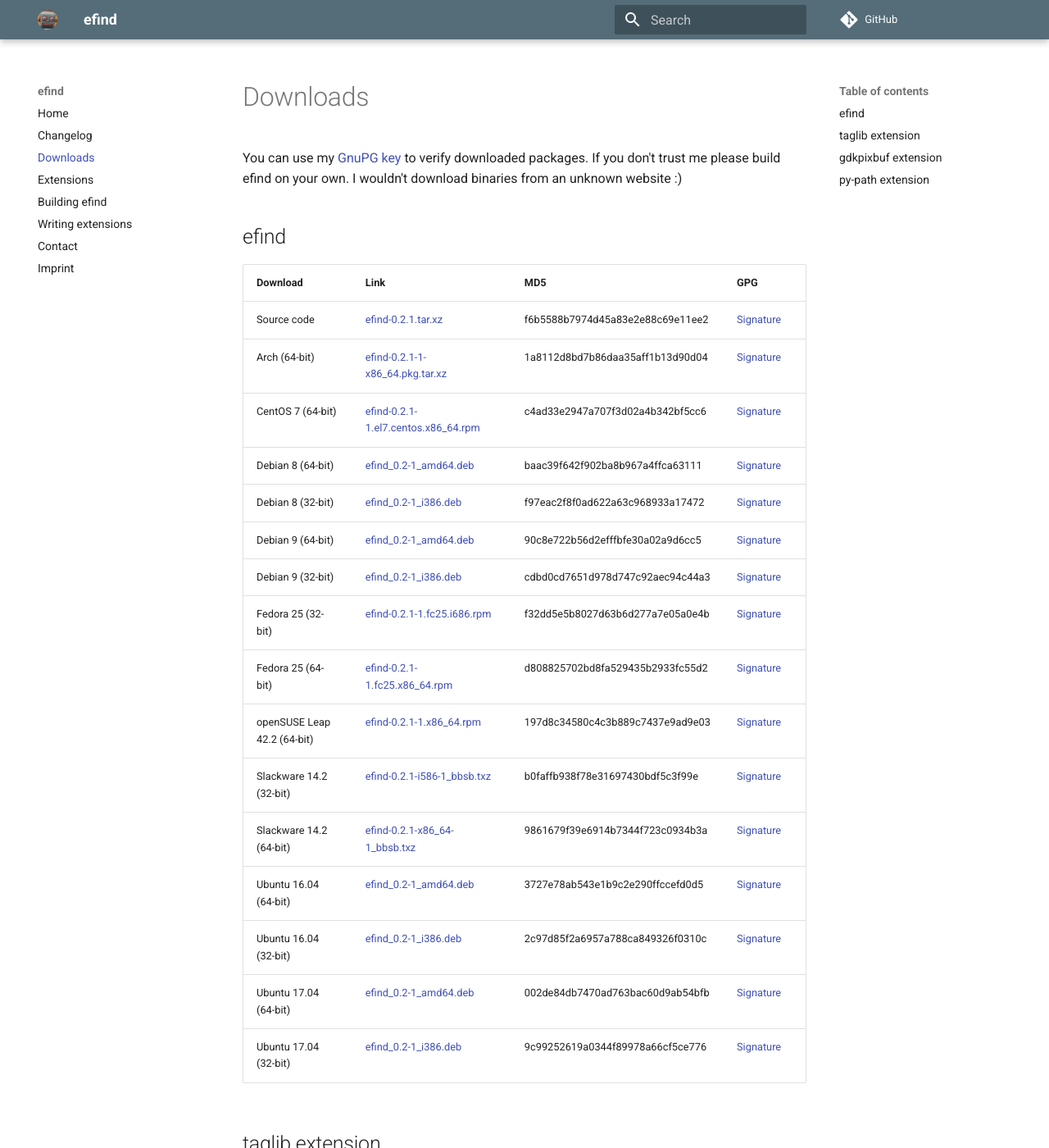
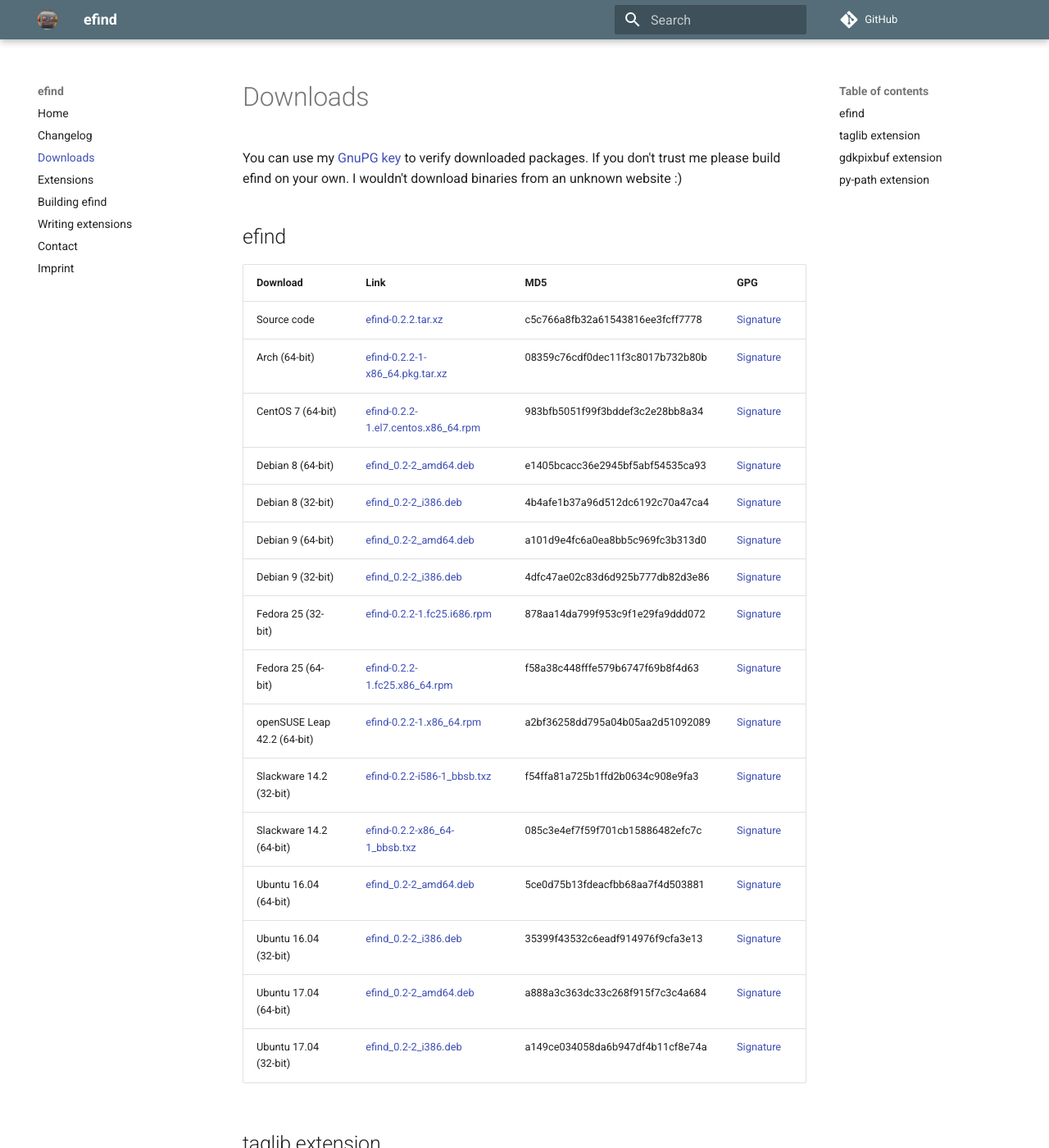
Before and after one commit to 20centaurifux/efind-website, an MkDocs documentation site: the page built from docs/downloads.md, in a window 1280 px wide and 1400 px high. Shown: the whole window at 82% size. Built offline with MkDocs 1.6.1 and Material for MkDocs 9.7.7, drawn with Linux system fonts in a browser that asks for light colours; comment, search, counter and statistics services are not loaded; old or Windows-style settings are respelled for this version of MkDocs.

Commit message:
efind 0.2.2 release

```diff
--- a/docs/downloads.md
+++ b/docs/downloads.md
@@ -5,22 +5,22 @@
 
 | Download | Link | MD5 | GPG |
 | :------- | :--- | :-- | :-- |
-Source code|[efind-0.2.1.tar.xz](downloads/source/efind-0.2.1.tar.xz)|f6b5588b7974d45a83e2e88c69e11ee2|[Signature](downloads/source/efind-0.2.1.tar.xz.asc)
-Arch (64-bit)|[efind-0.2.1-1-x86_64.pkg.tar.xz](downloads/arch/efind-0.2.1-1-x86_64.pkg.tar.xz)|1a8112d8bd7b86daa35aff1b13d90d04|[Signature](downloads/arch/efind-0.2.1-1-x86_64.pkg.tar.xz.asc)
-CentOS 7 (64-bit)|[efind-0.2.1-1.el7.centos.x86_64.rpm](downloads/centos-7/efind-0.2.1-1.el7.centos.x86_64.rpm)|c4ad33e2947a707f3d02a4b342bf5cc6|[Signature](downloads/centos-7/efind-0.2.1-1.el7.centos.x86_64.rpm.asc)
-Debian 8 (64-bit)|[efind_0.2-1_amd64.deb](downloads/debian-8/efind_0.2-1_amd64.deb)|baac39f642f902ba8b967a4ffca63111|[Signature](downloads/debian-8/efind_0.2-1_amd64.deb.asc)
-Debian 8 (32-bit)|[efind_0.2-1_i386.deb](downloads/debian-8/efind_0.2-1_i386.deb)|f97eac2f8f0ad622a63c968933a17472|[Signature](downloads/debian-8/efind_0.2-1_i386.deb.asc)
-Debian 9 (64-bit)|[efind_0.2-1_amd64.deb](downloads/debian-9/efind_0.2-1_amd64.deb)|90c8e722b56d2efffbfe30a02a9d6cc5|[Signature](downloads/debian-9/efind_0.2-1_amd64.deb.asc)
-Debian 9 (32-bit)|[efind_0.2-1_i386.deb](downloads/debian-9/efind_0.2-1_i386.deb)|cdbd0cd7651d978d747c92aec94c44a3|[Signature](downloads/debian-9/efind_0.2-1_i386.deb.asc)
-Fedora 25 (32-bit)|[efind-0.2.1-1.fc25.i686.rpm](downloads/fedora-25/efind-0.2.1-1.fc25.i686.rpm)|f32dd5e5b8027d63b6d277a7e05a0e4b|[Signature](downloads/fedora-25/efind-0.2.1-1.fc25.i686.rpm.asc)
-Fedora 25 (64-bit)|[efind-0.2.1-1.fc25.x86_64.rpm](downloads/fedora-25/efind-0.2.1-1.fc25.x86_64.rpm)|d808825702bd8fa529435b2933fc55d2|[Signature](downloads/fedora-25/efind-0.2.1-1.fc25.x86_64.rpm.asc)
-openSUSE Leap 42.2 (64-bit)|[efind-0.2.1-1.x86_64.rpm](downloads/opensuse-leap/efind-0.2.1-1.x86_64.rpm)|197d8c34580c4c3b889c7437e9ad9e03|[Signature](downloads/opensuse-leap/efind-0.2.1-1.x86_64.rpm.asc)
-Slackware 14.2 (32-bit)|[efind-0.2.1-i586-1_bbsb.txz](downloads/slackware-14.2/efind-0.2.1-i586-1_bbsb.txz)|b0faffb938f78e31697430bdf5c3f99e|[Signature](downloads/slackware-14.2/efind-0.2.1-i586-1_bbsb.txz.asc)
-Slackware 14.2 (64-bit)|[efind-0.2.1-x86_64-1_bbsb.txz](downloads/slackware-14.2/efind-0.2.1-x86_64-1_bbsb.txz)|9861679f39e6914b7344f723c0934b3a|[Signature](downloads/slackware-14.2/efind-0.2.1-x86_64-1_bbsb.txz.asc)
-Ubuntu 16.04 (64-bit)|[efind_0.2-1_amd64.deb](downloads/ubuntu-16.04/efind_0.2-1_amd64.deb)|3727e78ab543e1b9c2e290ffccefd0d5|[Signature](downloads/ubuntu-16.04/efind_0.2-1_amd64.deb.asc)
-Ubuntu 16.04 (32-bit)|[efind_0.2-1_i386.deb](downloads/ubuntu-16.04/efind_0.2-1_i386.deb)|2c97d85f2a6957a788ca849326f0310c|[Signature](downloads/ubuntu-16.04/efind_0.2-1_i386.deb.asc)
-Ubuntu 17.04 (64-bit)|[efind_0.2-1_amd64.deb](downloads/ubuntu-17.04/efind_0.2-1_amd64.deb)|002de84db7470ad763bac60d9ab54bfb|[Signature](downloads/ubuntu-17.04/efind_0.2-1_amd64.deb.asc)
-Ubuntu 17.04 (32-bit)|[efind_0.2-1_i386.deb](downloads/ubuntu-17.04/efind_0.2-1_i386.deb)|9c99252619a0344f89978a66cf5ce776|[Signature](downloads/ubuntu-17.04/efind_0.2-1_i386.deb.asc)
+Source code|[efind-0.2.2.tar.xz](downloads/source/efind-0.2.2.tar.xz)|c5c766a8fb32a61543816ee3fcff7778|[Signature](downloads/source/efind-0.2.2.tar.xz.asc)
+Arch (64-bit)|[efind-0.2.2-1-x86_64.pkg.tar.xz](downloads/arch/efind-0.2.2-1-x86_64.pkg.tar.xz)|08359c76cdf0dec11f3c8017b732b80b|[Signature](downloads/arch/efind-0.2.2-1-x86_64.pkg.tar.xz.asc)
+CentOS 7 (64-bit)|[efind-0.2.2-1.el7.centos.x86_64.rpm](downloads/centos-7/efind-0.2.2-1.el7.centos.x86_64.rpm)|983bfb5051f99f3bddef3c2e28bb8a34|[Signature](downloads/centos-7/efind-0.2.2-1.el7.centos.x86_64.rpm.asc)
+Debian 8 (64-bit)|[efind_0.2-2_amd64.deb](downloads/debian-8/efind_0.2-2_amd64.deb)|e1405bcacc36e2945bf5abf54535ca93|[Signature](downloads/debian-8/efind_0.2-2_amd64.deb.asc)
+Debian 8 (32-bit)|[efind_0.2-2_i386.deb](downloads/debian-8/efind_0.2-2_i386.deb)|4b4afe1b37a96d512dc6192c70a47ca4|[Signature](downloads/debian-8/efind_0.2-2_i386.deb.asc)
+Debian 9 (64-bit)|[efind_0.2-2_amd64.deb](downloads/debian-9/efind_0.2-2_amd64.deb)|a101d9e4fc6a0ea8bb5c969fc3b313d0|[Signature](downloads/debian-9/efind_0.2-2_amd64.deb.asc)
+Debian 9 (32-bit)|[efind_0.2-2_i386.deb](downloads/debian-9/efind_0.2-2_i386.deb)|4dfc47ae02c83d6d925b777db82d3e86|[Signature](downloads/debian-9/efind_0.2-2_i386.deb.asc)
+Fedora 25 (32-bit)|[efind-0.2.2-1.fc25.i686.rpm](downloads/fedora-25/efind-0.2.2-1.fc25.i686.rpm)|878aa14da799f953c9f1e29fa9ddd072|[Signature](downloads/fedora-25/efind-0.2.2-1.fc25.i686.rpm.asc)
+Fedora 25 (64-bit)|[efind-0.2.2-1.fc25.x86_64.rpm](downloads/fedora-25/efind-0.2.2-1.fc25.x86_64.rpm)|f58a38c448fffe579b6747f69b8f4d63|[Signature](downloads/fedora-25/efind-0.2.2-1.fc25.x86_64.rpm.asc)
+openSUSE Leap 42.2 (64-bit)|[efind-0.2.2-1.x86_64.rpm](downloads/opensuse-leap/efind-0.2.2-1.x86_64.rpm)|a2bf36258dd795a04b05aa2d51092089|[Signature](downloads/opensuse-leap/efind-0.2.2-1.x86_64.rpm.asc)
+Slackware 14.2 (32-bit)|[efind-0.2.2-i586-1_bbsb.txz](downloads/slackware-14.2/efind-0.2.2-i586-1_bbsb.txz)|f54ffa81a725b1ffd2b0634c908e9fa3|[Signature](downloads/slackware-14.2/efind-0.2.2-i586-1_bbsb.txz.asc)
+Slackware 14.2 (64-bit)|[efind-0.2.2-x86_64-1_bbsb.txz](downloads/slackware-14.2/efind-0.2.2-x86_64-1_bbsb.txz)|085c3e4ef7f59f701cb15886482efc7c|[Signature](downloads/slackware-14.2/efind-0.2.2-x86_64-1_bbsb.txz.asc)
+Ubuntu 16.04 (64-bit)|[efind_0.2-2_amd64.deb](downloads/ubuntu-16.04/efind_0.2-2_amd64.deb)|5ce0d75b13fdeacfbb68aa7f4d503881|[Signature](downloads/ubuntu-16.04/efind_0.2-2_amd64.deb.asc)
+Ubuntu 16.04 (32-bit)|[efind_0.2-2_i386.deb](downloads/ubuntu-16.04/efind_0.2-2_i386.deb)|35399f43532c6eadf914976f9cfa3e13|[Signature](downloads/ubuntu-16.04/efind_0.2-2_i386.deb.asc)
+Ubuntu 17.04 (64-bit)|[efind_0.2-2_amd64.deb](downloads/ubuntu-17.04/efind_0.2-2_amd64.deb)|a888a3c363dc33c268f915f7c3c4a684|[Signature](downloads/ubuntu-17.04/efind_0.2-2_amd64.deb.asc)
+Ubuntu 17.04 (32-bit)|[efind_0.2-2_i386.deb](downloads/ubuntu-17.04/efind_0.2-2_i386.deb)|a149ce034058da6b947df4b11cf8e74a|[Signature](downloads/ubuntu-17.04/efind_0.2-2_i386.deb.asc)
 
 ##taglib extension
 
```
Also changed, not shown: docs/changelog.md (+5 -0 lines), docs/extensions.md (+3 -1 lines), docs/howto-build.md (+2 -2 lines).
